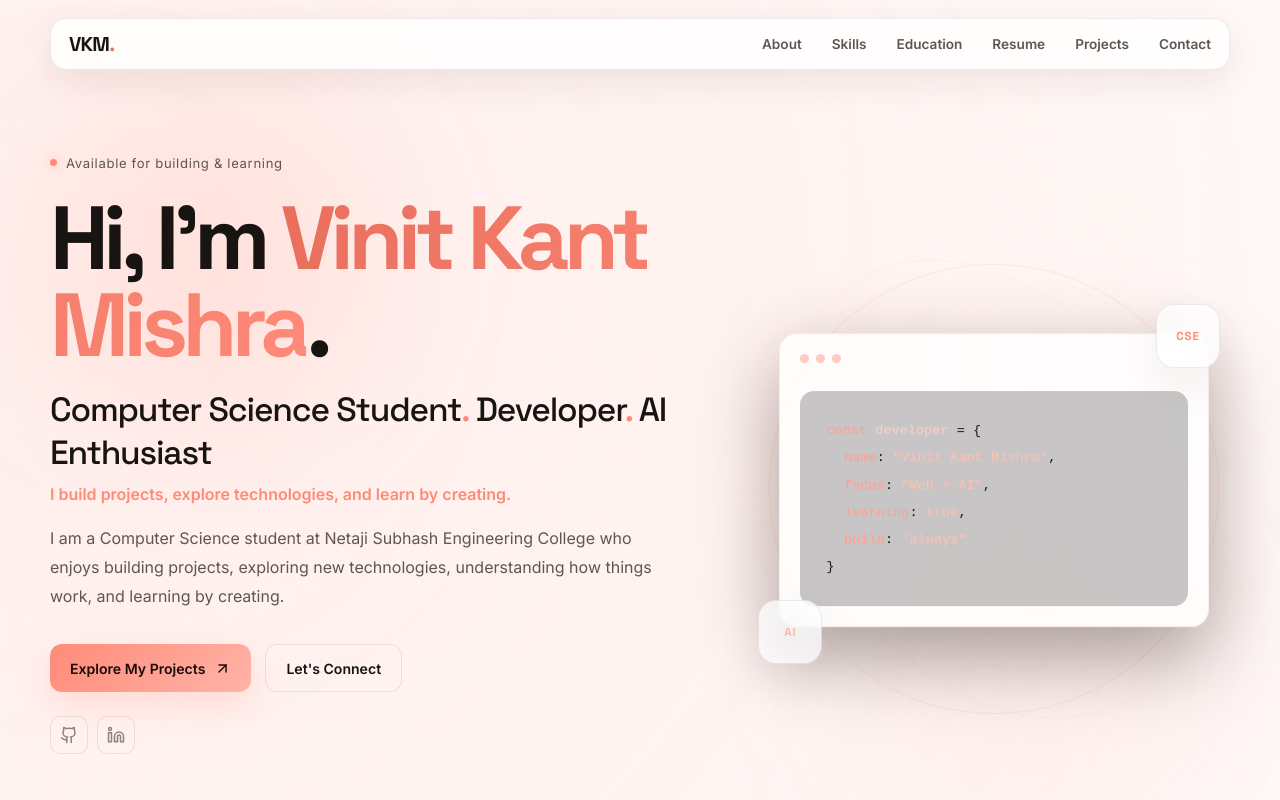
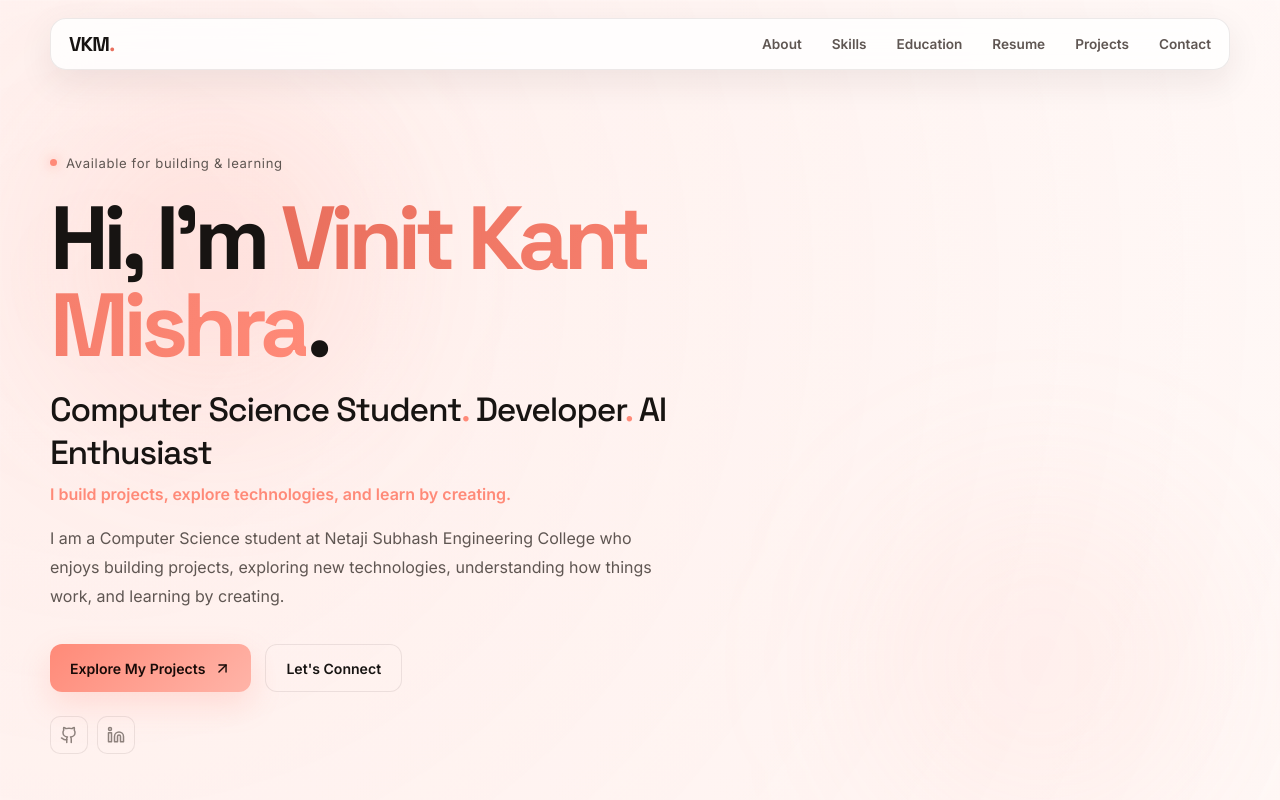
Before and after one commit to vinitmishraaa/Vinit-Mishra, a React (Vite) app: page / in a window 1280 px wide. Shown: the top 800 px of the page. Built offline with nearby package versions, Linux system fonts and the light colour scheme.

Commit message:
Simplify hero visual for premium light layout

```diff
--- a/src/components/Hero.jsx
+++ b/src/components/Hero.jsx
@@ -1,16 +1,10 @@
 import personal from "../data/personal";
-import {
-  ArrowDown,
-  ArrowUpRight,
-  Github,
-  Linkedin
-} from "lucide-react";
+import { ArrowDown, ArrowUpRight, Github, Linkedin } from "lucide-react";
 
 function Hero() {
   return (
     <section id="home" className="hero">
       <div className="hero-grid" />
-
       <div className="hero-glow hero-glow-one" />
       <div className="hero-glow hero-glow-two" />
 
@@ -23,10 +17,7 @@ function Hero() {
 
           <h1 className="hero-title">
             Hi, I'm{" "}
-            <span className="gradient-text">
-              {personal.name}
-            </span>
-            .
+            <span className="gradient-text">{personal.name}</span>.
           </h1>
 
           <h2 className="hero-role">
@@ -39,16 +30,13 @@ function Hero() {
             I build projects, explore technologies, and learn by creating.
           </p>
 
-          <p className="hero-description">
-            {personal.shortBio}
-          </p>
+          <p className="hero-description">{personal.shortBio}</p>
 
           <div className="hero-actions">
             <a href="#projects" className="btn btn-primary">
               Explore My Projects
               <ArrowUpRight size={17} />
             </a>
-
             <a href="#contact" className="btn btn-secondary">
               Let's Connect
             </a>
@@ -63,7 +51,6 @@ function Hero() {
             >
               <Github size={18} />
             </a>
-
             <a
               href={personal.links.linkedin}
               target="_blank"
@@ -80,67 +67,8 @@ function Hero() {
           </a>
         </div>
 
-        <div className="hero-visual">
-          <div className="hero-orbit hero-orbit-one" />
-          <div className="hero-orbit hero-orbit-two" />
-
-          <div className="hero-badge hero-badge-one glass-card">
-            CSE
-          </div>
-
-          <div className="hero-badge hero-badge-two glass-card">
-            AI
-          </div>
-
-          <div className="hero-card glass-card animate-float">
-            <div className="hero-card-top">
-              <span className="hero-card-dot" />
-              <span className="hero-card-dot" />
-              <span className="hero-card-dot" />
-            </div>
-
-            <div className="hero-code">
-              <div>
-                <span className="code-purple">const</span>{" "}
-                <span className="code-cyan">developer</span>{" "}
-                = {"{"}
-              </div>
-
-              <p>
-                <span className="code-purple">name</span>:{" "}
-                <span className="code-green">
-                  "{personal.name}"
-                </span>
-                ,
-              </p>
-
-              <p>
-                <span className="code-purple">focus</span>:{" "}
-                <span className="code-green">
-                  "Web + AI"
-                </span>
-                ,
-              </p>
-
-              <p>
-                <span className="code-purple">learning</span>:{" "}
-                <span className="code-green">
-                  true
-                </span>
-                ,
-              </p>
-
-              <p>
-                <span className="code-purple">build</span>:{" "}
-                <span className="code-green">
-                  "always"
-                </span>
-              </p>
-
-              <div>{"}"}</div>
-            </div>
-          </div>
-        </div>
+        {/* Intentionally kept empty for a cleaner, premium hero layout. */}
+        <div className="hero-visual" aria-hidden="true" />
       </div>
     </section>
   );
```
